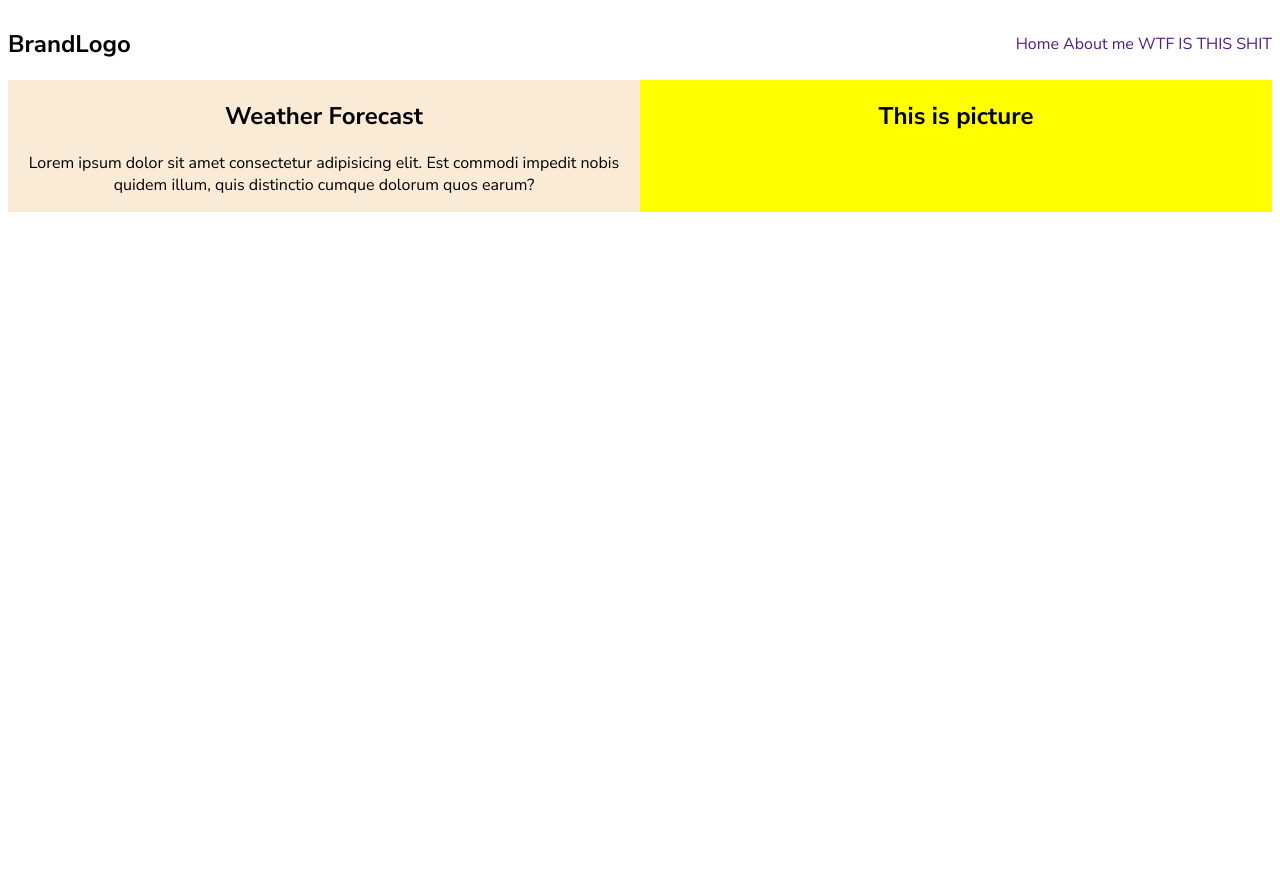
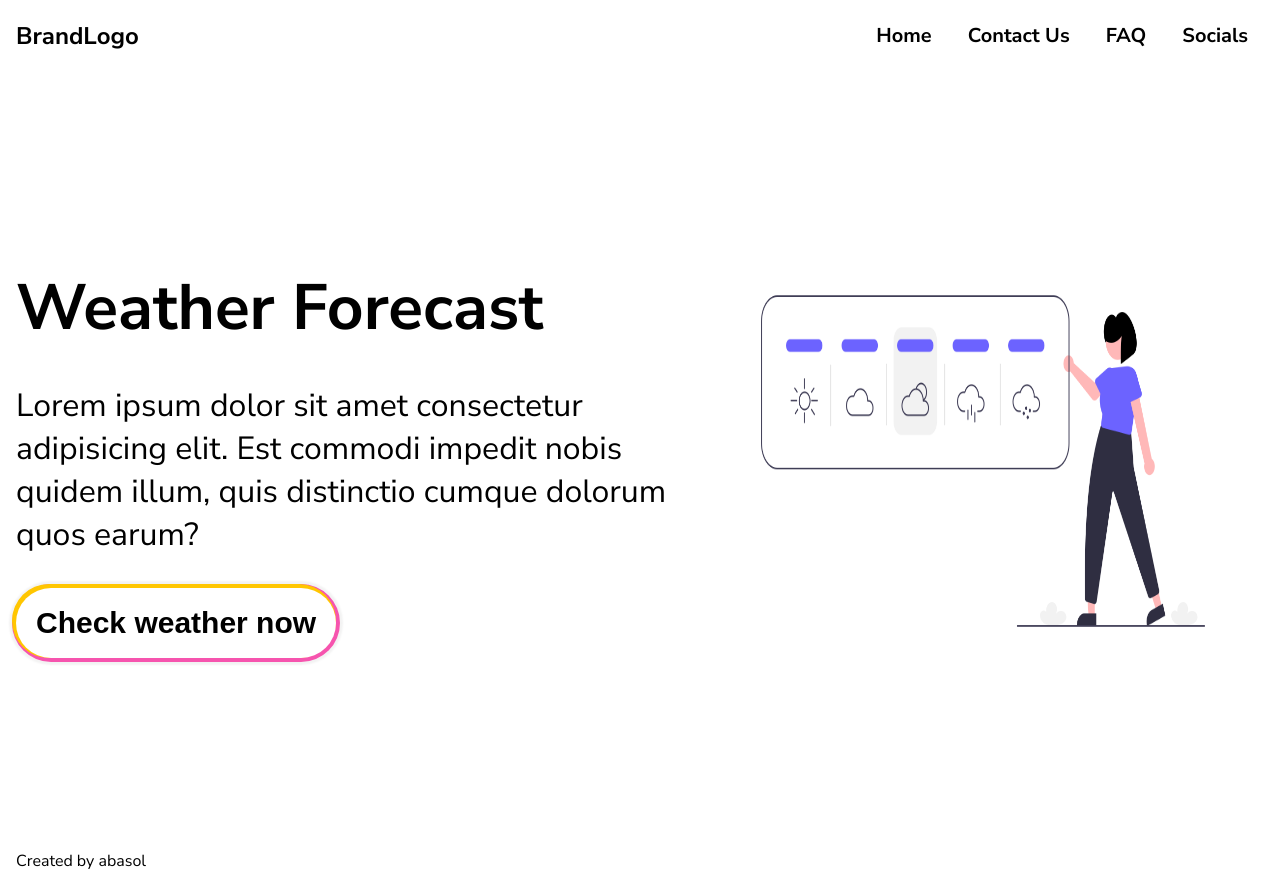
Before and after one commit to Abasolsss/weatherForecastTS, a website built with Vite: page index.html in a window 1280 px wide. Before the commit the page ends 800 px from the top, so only its background shows below. Built offline with nearby package versions, Linux system fonts and the light colour scheme; no server answers.

Commit message:
images and fonts updated

```diff
--- a/index.html
+++ b/index.html
@@ -18,10 +18,9 @@
         <div class="navbar">
           <ul>
             <li><a href="">Home</a></li>
-            <li><a href="">About me</a></li>
-            <li><a href="">WTF</a></li>
-            <li><a href="">IS THIS</a></li>
-            <li><a href="">SHIT</a></li>
+            <li><a href="">Contact Us</a></li>
+            <li><a href="">FAQ</a></li>
+            <li><a href="">Socials</a></li>
           </ul>
         </div>
       </nav>
@@ -36,24 +35,27 @@
 
         <input type="text" name="" id="inputText" disabled />
       </section> -->
-
-      <section>
-        <!-- main page -->
+      <!-- main page -->
+      <section class="test">
         <div class="mainDiv">
           <div class="modalSection">
-            <h1>Weather Forecast</h1>
+            <h1 class="wee">Weather Forecast</h1>
             <p>
               Lorem ipsum dolor sit amet consectetur adipisicing elit. Est
               commodi impedit nobis quidem illum, quis distinctio cumque dolorum
               quos earum?
             </p>
+
+            <button class="checkWeather">Check weather now</button>
           </div>
 
           <div class="picture">
-            <h1>This is picture</h1>
+            <img src="./UI/undraw_Weather_re_qsmd.png" alt="" srcset="" />
           </div>
         </div>
       </section>
+
+      <footer class="footer">Created by abasol</footer>
     </main>
   </body>
 </html>
--- a/src/style.css
+++ b/src/style.css
@@ -1,5 +1,7 @@
 @import url("https://fonts.googleapis.com/css2?family=Nunito+Sans:ital,opsz,wght@0,6..12,200..1000;1,6..12,200..1000&display=swap");
 
+/* for svg */
+/* https://undraw.co/search */
 body {
   font-family: "Nunito Sans", sans-serif;
   font-optical-sizing: auto;
@@ -7,7 +9,7 @@ body {
   font-style: normal;
   font-variation-settings: "wdth" 100, "YTLC" 500;
   background: #ffffff;
-  width: 100;
+  margin: 0;
 }
 .header {
   display: flex;
@@ -22,22 +24,76 @@ body {
 }
 .navbar ul li {
   display: inline-block;
+  margin-inline: 1rem;
+  font-weight: bold;
 }
 
+.wee {
+  font-size: 4rem;
+  margin: 0;
+}
 .navbar ul li a {
   text-decoration: none;
+  font-size: 1.25rem;
+  color: #000000;
+}
+
+.footer {
+  padding-inline: 1rem;
 }
 
 .mainDiv {
-  display: inline-grid;
-  grid-template-columns: repeat(2, 50%);
-  text-align: center;
+  display: grid;
+  /* align-items: center; */
+  grid-template-columns: 55% 45%;
+  /* text-align: center; */
   width: 100%;
+  height: 100%;
 }
 
-.picture {
-  background-color: yellow;
+.picture img {
+  width: 100%;
+  height: 100%;
 }
-.mainDiv {
-  background-color: antiquewhite;
+.modalSection {
+  /* background-color: aqua; */
+  padding-block: 2rem;
 }
+.modalSection p {
+  font-size: 2rem;
+}
+
+header {
+  padding-inline: 1rem;
+}
+
+.test {
+  margin-block: 5rem;
+  padding-block: 5rem;
+  padding-inline: 1rem;
+}
+
+.checkWeather {
+  display: inline-block;
+  outline: 0;
+  border: 0;
+  cursor: pointer;
+  text-decoration: none;
+  position: relative;
+  color: #000;
+  background: #fff;
+  line-height: 30px;
+  border-radius: 40px;
+  padding: 20px;
+  font-size: 30px;
+  font-weight: 600;
+  box-shadow: rgb(255, 198, 0) -2px -2px 0px 2px,
+    rgb(246, 84, 174) 0px 0px 0px 4px, rgba(0, 0, 0, 0.05) 0px 0px 2px 7px;
+  transition: all 0.2s;
+}
+
+.checkWeather:hover {
+  box-shadow: rgb(246, 84, 174) -2px -2px 0px 2px,
+    rgb(255, 198, 0) 0px 0px 0px 4px, rgba(0, 0, 0, 0.05) 0px 0px 2px 7px;
+  transform: scale(1.01);
+}
```
Also changed, not shown: UI/undraw_Weather_re_qsmd.png (added).
